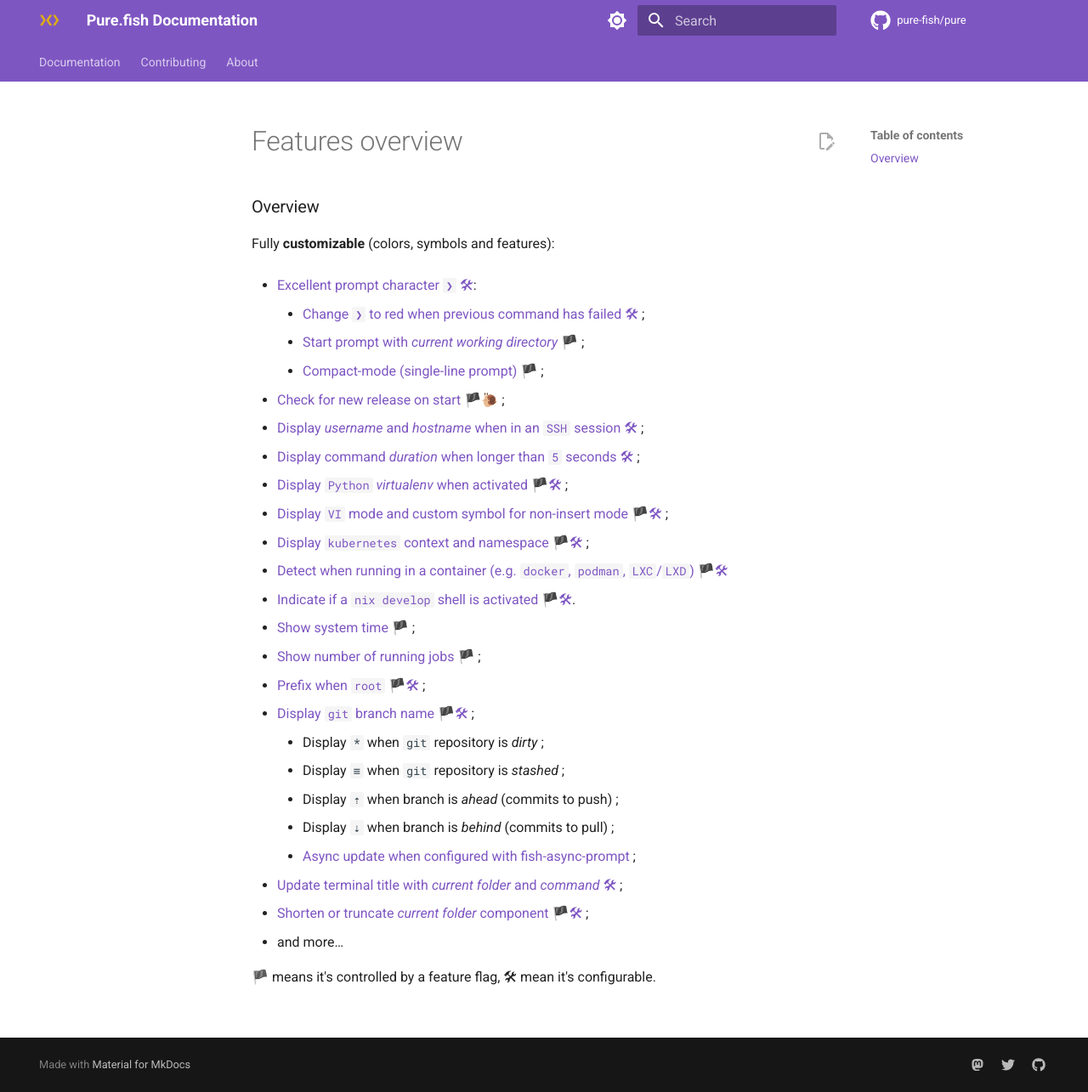
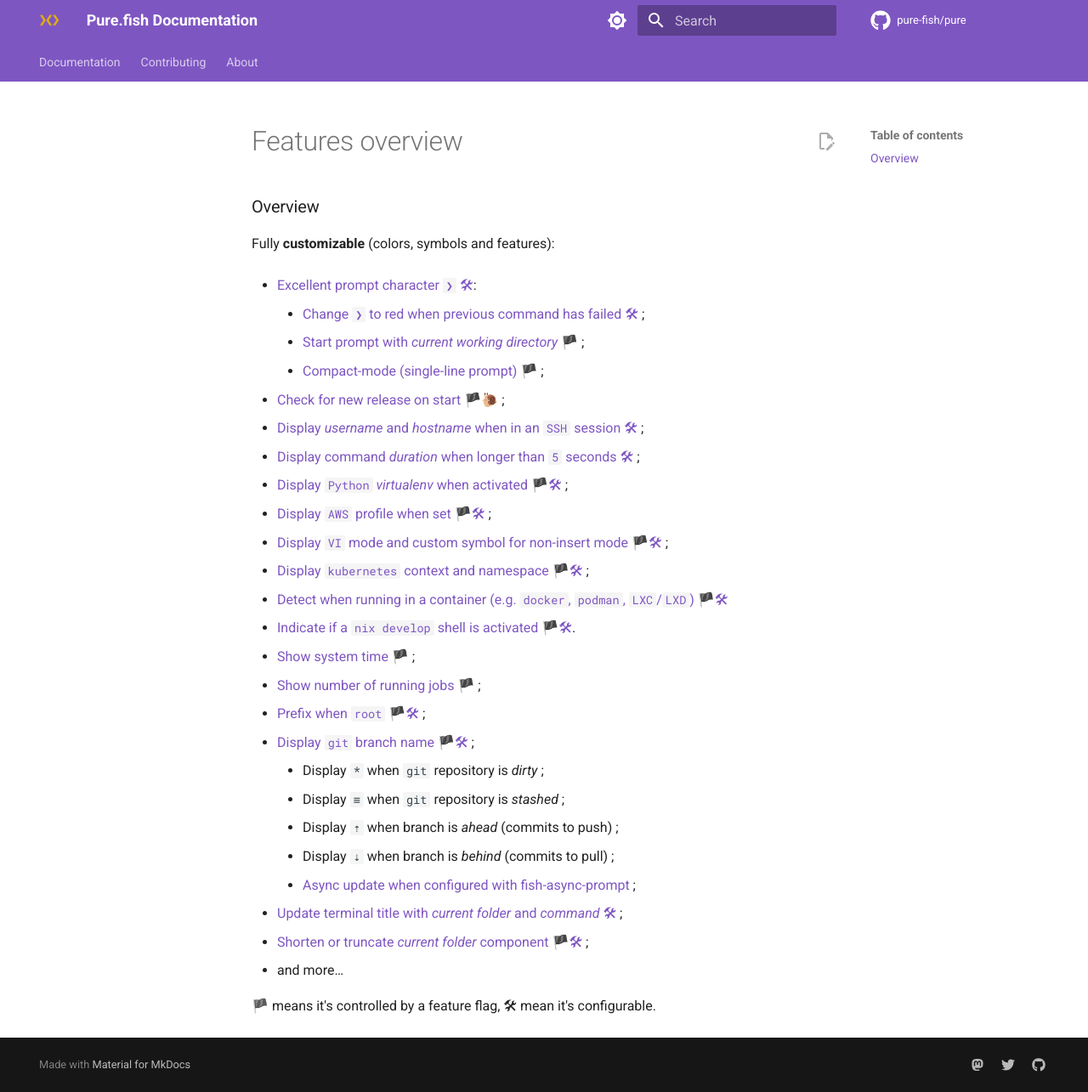
Before and after one commit to pure-fish/pure, an MkDocs documentation site: the page built from docs/components/features-overview.md, in a window 1280 px wide and 1285 px high. Shown: the whole window at 85% size. Built offline with MkDocs 1.6.1 and Material for MkDocs 9.7.7, drawn with Linux system fonts in a browser that asks for light colours; comment, search, counter and statistics services are not loaded.

Commit message:
feat: awsprofile prompt
fix up naming convention

```diff
--- a/docs/components/features-overview.md
+++ b/docs/components/features-overview.md
@@ -13,6 +13,7 @@
 * [Display _username_ and _hostname_ when in an `SSH` session 🛠][ssh-session] ;
 * [Display command _duration_ when longer than `5` seconds 🛠][time-duration] ;
 * [Display `Python` _virtualenv_ when activated 🏴🛠][python-virtualenv] ;
+* [Display `AWS`  profile when set 🏴🛠][aws-profile] ;
 * [Display `VI` mode and custom symbol for non-insert mode 🏴🛠][vi-mode] ;
 * [Display `kubernetes` context and namespace 🏴🛠][kubernetes] ;
 * [Detect when running in a container (e.g. `docker`, `podman`, `LXC`/`LXD`) 🏴🛠][container-detection-docker]
@@ -45,6 +46,7 @@
 [nix-os]: #nix-os
 [prompt-symbol]: #prompt-symbol
 [python-virtualenv]: #python-virtualenv
+[aws-profile]: #aws-profile
 [separate-error-symbol]: #separate-error-symbol
 [single-line-prompt]: #single-line-prompt
 [ssh-session]: #ssh-session
```
Also changed, not shown: 3 other files.
